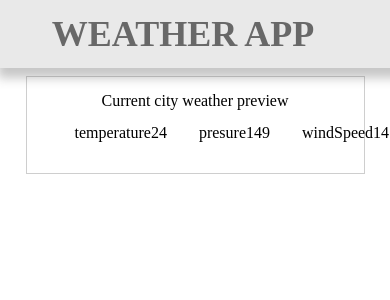
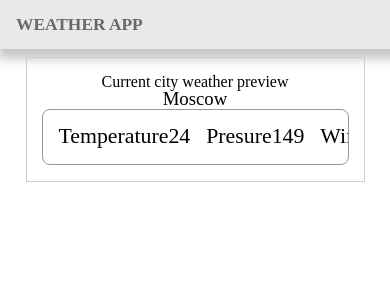
Before and after one commit to Bogdan-Torkhov/weather-app-frontend, a React (Create React App) app: page / in a window 390 px wide. Shown: the top 300 px of the page. Built offline with nearby package versions, Linux system fonts and the light colour scheme.

Commit message:
Fixed bugs in mobile view

```diff
--- /dev/null
+++ b/src/components/fluidTypography.ts
@@ -0,0 +1,3 @@
+export function fluidTypography(Vmin: number, Vmax: number, Fmin: number, Fmax: number) {
+    return `calc( ( 100vw - ${Vmin}px )/(${Vmax} - ${Vmin} ) * ( ${Fmax} - ${Fmin}) + ${Fmin}px )`
+}
--- a/src/pages/landingPage/header/styled.tsx
+++ b/src/pages/landingPage/header/styled.tsx
@@ -1,8 +1,8 @@
 import styled from "styled-components";
+import { fluidTypography } from "components/fluidTypography";
 
 export const HeaderContainer = styled.header`
     &{
-        position: relative;
         box-sizing: border-box;
         width: 100%;
         padding: 1rem;
@@ -13,13 +13,11 @@ export const HeaderContainer = styled.header`
 
 export const HeaderTitle = styled.h1`
     &{
-        position: relative;
-        left: 10%;
         width: fit-content;
         color: #686868;
         user-select: none;
         font-weight: 600;
         text-transform: uppercase;
-        font-size: 36px;
+        font-size: ${fluidTypography(1920, 320, 48, 16)};
     }
 `
--- a/src/pages/landingPage/weatherContent/index.tsx
+++ b/src/pages/landingPage/weatherContent/index.tsx
@@ -5,7 +5,7 @@ import { WeatherValues } from 'types/ISingleValue'
 
 export const WeatherContent = () => {
     const [weatherValues, setWeatherValues] = useState<Array<WeatherValues>>([])
-
+    const [cityName, setCityName] = useState<string>('Moscow')
     useLayoutEffect(()=>{
         updateWeatherValues()
     },[])
@@ -46,6 +46,7 @@ export const WeatherContent = () => {
                 </h1>
 
                 <WeatherPreviewCityName>
+                    {cityName}
                 </WeatherPreviewCityName>
 
                 <WeatherPreviewContainer>
--- a/src/pages/landingPage/weatherContent/singleCard/styled.tsx
+++ b/src/pages/landingPage/weatherContent/singleCard/styled.tsx
@@ -1,8 +1,11 @@
 import styled from "styled-components";
+import { fluidTypography } from "components/fluidTypography";
 
 export const WeatherPreviewItem = styled.div`
     &{
         display: flex;
-        padding: 1rem;
+        font-size: ${fluidTypography(1920, 320, 18, 22)};
+        text-transform: capitalize;
+        user-select: none;
     }
 `
--- a/src/pages/landingPage/weatherContent/styled.tsx
+++ b/src/pages/landingPage/weatherContent/styled.tsx
@@ -1,4 +1,5 @@
 import styled from "styled-components"
+import { fluidTypography } from "components/fluidTypography"
 
 export const PageContentBlock = styled.section`
     &{
@@ -23,7 +24,8 @@ export const WeatherPreview = styled.div`
 
 export const WeatherPreviewCityName = styled.h2`
     &{
-        font-size: 36px;
+        user-select: none;
+        font-size: ${fluidTypography(320, 1920, 18, 36)}
     }
 `
 
@@ -31,7 +33,11 @@ export const WeatherPreviewContainer = styled.div`
         &{
             display: flex;
             width: 100%;
-            justify-content: space-around;
+            overflow-x: scroll;
+            border: 1px solid #989898;
+            border-radius: 8px ;
+            padding: 1rem;
+            gap: 1rem;
         }
 `
 
```
